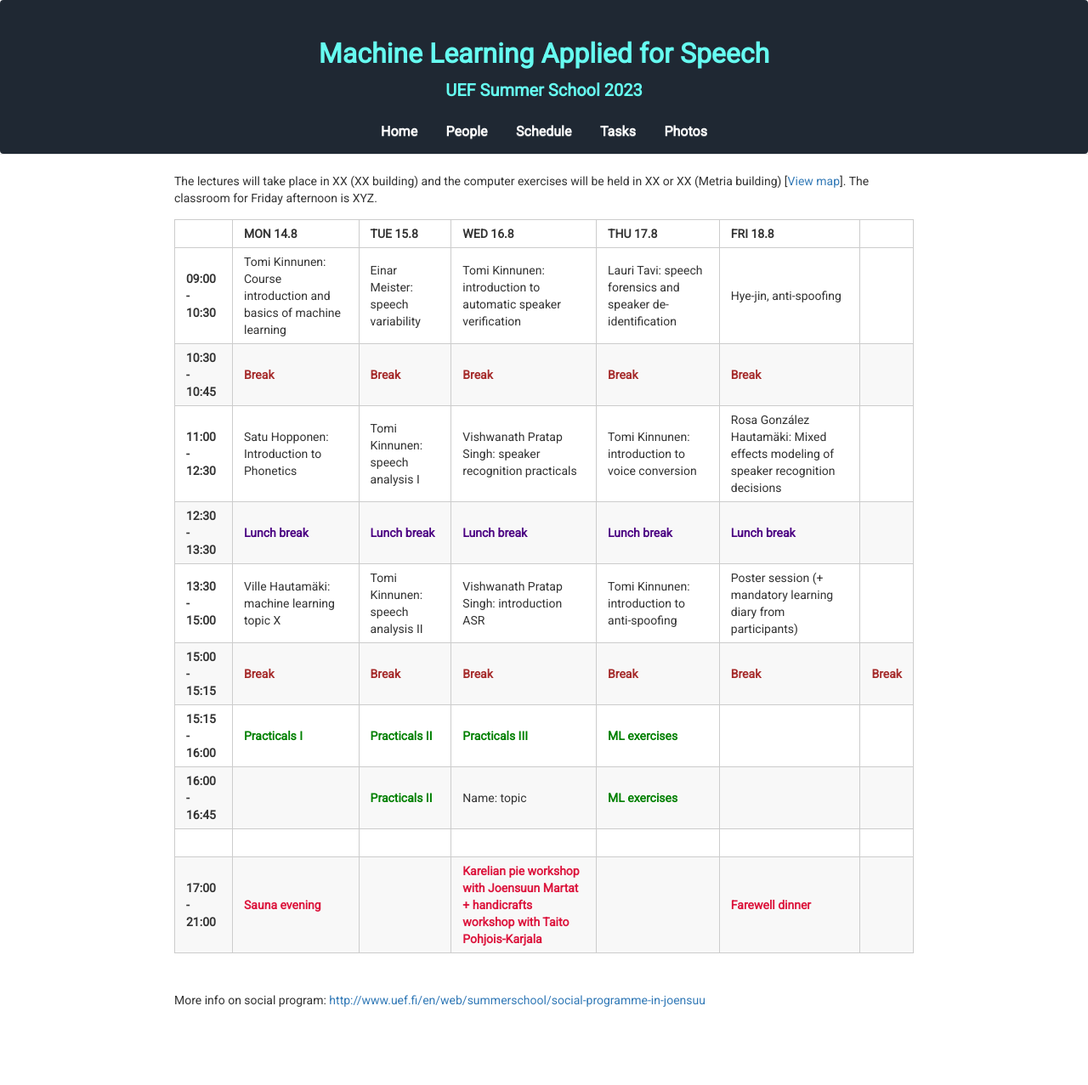
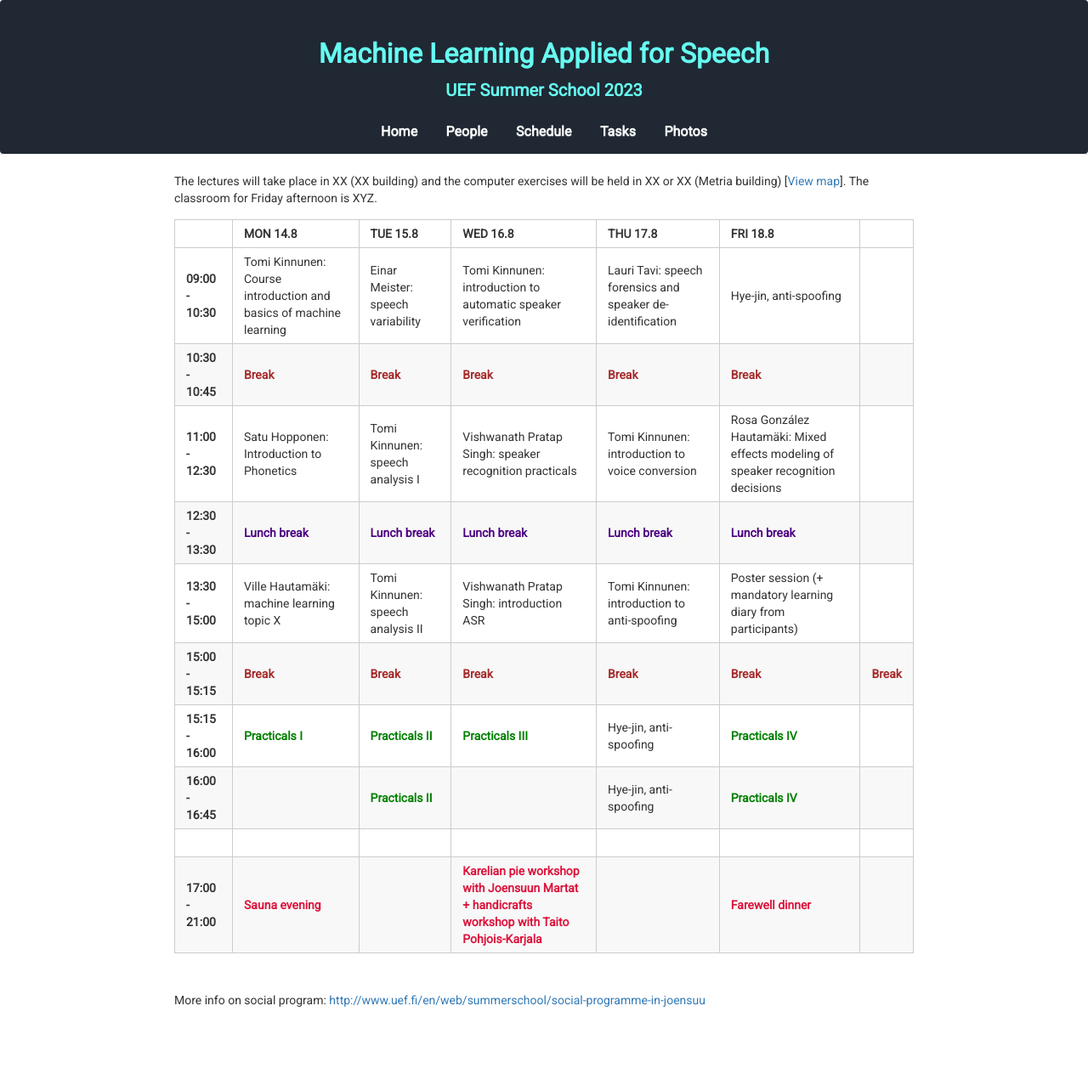
Before and after one commit to vpspeech/summerschool2023, a Jekyll site: the page built from schedule.md, in a window 1280 px wide. Shown: the whole page at 85% size. Built offline with Jekyll 4.4.1, drawn with Linux system fonts in a browser that asks for light colours; nearby versions of some CDN libraries.

Commit message:
Update schedule.md

```diff
--- a/schedule.md
+++ b/schedule.md
@@ -13,8 +13,8 @@ The lectures will take place in XX (XX building) and the computer exercises will
 | **12:30 - 13:30** | <span style="color:indigo">**Lunch break**</span> | <span style="color:indigo">**Lunch break**</span>       | <span style="color:indigo">**Lunch break**</span> | <span style="color:indigo">**Lunch break**</span>       | <span style="color:indigo">**Lunch break**</span>   |
 | **13:30 - 15:00** | Ville Hautamäki: machine learning topic X                         | Tomi Kinnunen: speech analysis II                             | Vishwanath Pratap Singh: introduction ASR           | Tomi Kinnunen: introduction to anti-spoofing | Poster session (+ mandatory learning diary from participants) |
 | **15:00 - 15:15** | <span style="color:brown">**Break**</span> | <span style="color:brown">**Break**</span>       | <span style="color:brown">**Break**</span> | <span style="color:brown">**Break**</span>       |   <span style="color:brown">**Break**</span> | <span style="color:brown">**Break**</span>  |
-| **15:15 - 16:00** | <span style="color:green">**Practicals I**</span>             | <span style="color:green">**Practicals II**</span> | <span style="color:green">**Practicals III**</span>                                          | <span style="color:green">**ML exercises**</span> |   |
-| **16:00 - 16:45** |                 | <span style="color:green">**Practicals II**</span> | Name: topic                                               | <span style="color:green">**ML exercises**</span> |   |
+| **15:15 - 16:00** | <span style="color:green">**Practicals I**</span>             | <span style="color:green">**Practicals II**</span> | <span style="color:green">**Practicals III**</span>                                          | Hye-jin, anti-spoofing |  <span style="color:green">**Practicals IV**</span> |
+| **16:00 - 16:45** |                 | <span style="color:green">**Practicals II**</span> |                                           | Hye-jin, anti-spoofing |  <span style="color:green">**Practicals IV**</span> |
 |                   |                                                   |                                                         |                                                   |                                                         |                                                   |
 | **17:00 - 21:00**  | <span style="color:crimson">**Sauna evening**</span>          |                                                         | <span style="color:crimson">**Karelian pie workshop with Joensuun Martat + handicrafts workshop with Taito Pohjois-Karjala**</span>                                                                        |                                                   |                 <span style="color:crimson">**Farewell dinner**                                  |
 
```
